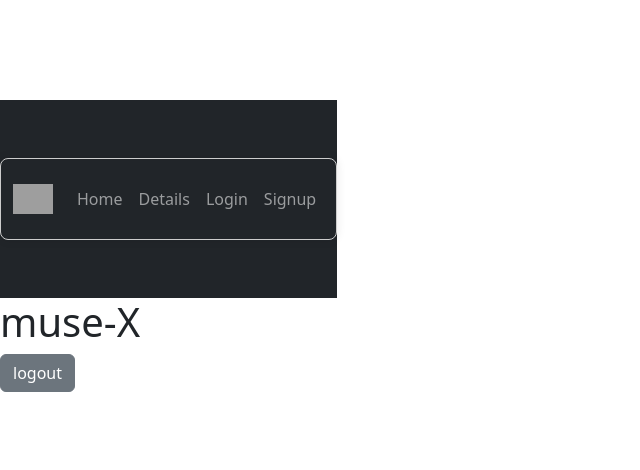
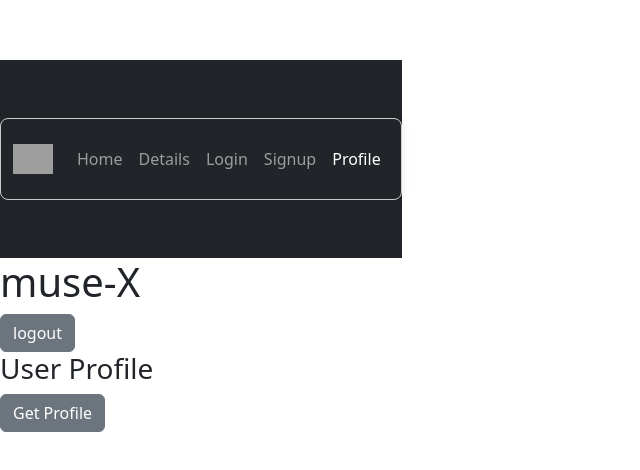
Before and after one commit to LauraI-S/MuseX, a React (Vite) app in the folder client/: page /profile in a window 1280 px wide. Shown: the part 154-624 px from the top of the page, without its empty margins (0-640 px from the left). Built offline with nearby package versions, Linux system fonts and the light colour scheme; grey boxes are pictures that could not be loaded.

Commit message:
creating user-profile on front- andbackend

```diff
--- a/client/src/App.tsx
+++ b/client/src/App.tsx
@@ -12,6 +12,7 @@ import Login from "./pages/Login";
 import DetailsCard from "./pages/DetailsCard";
 import { Button } from "react-bootstrap";
 import MyNavbar from "./components/MyNavbar";
+import Profile from "./pages/Profile";
 
 function App() {
   //ANCHOR start creating AuthContext!
@@ -61,6 +62,7 @@ function App() {
           <Route path="/details" element={<DetailsCard />} />
           <Route path="/signup" element={<SignUp />} />
           <Route path="/login" element={<Login logout={logout} />} />
+          <Route path="/profile" element={<Profile />} />
         </Routes>
       </Router>
     </>
--- a/client/src/components/MyNavbar.tsx
+++ b/client/src/components/MyNavbar.tsx
@@ -57,6 +57,13 @@ const MyNavbar = ({ user, logout }) => {
                 >
                   Signup
                 </Nav.Link>
+                <Nav.Link
+                  as={NavLink}
+                  to="/profile"
+                  onClick={() => setExpanded(false)}
+                >
+                  Profile
+                </Nav.Link>
               </>
             )}
           </Nav>
--- /dev/null
+++ b/client/src/pages/Profile.tsx
@@ -0,0 +1,63 @@
+import React, { useState } from "react";
+import { Button } from "react-bootstrap";
+
+type User = {
+  id: string;
+  email: string;
+  userName: string;
+  userImage: string;
+};
+
+type OkResponse = {
+  message: string;
+  user: User;
+};
+
+function Profile() {
+  const [user, setUser] = useState<User | null>(null);
+
+  const getProfile = async () => {
+    const token = localStorage.getItem("token");
+    if (!token) {
+      alert("you need log in");
+    }
+    if (token) {
+      const myHeaders = new Headers();
+      myHeaders.append("Authorization", `Bearer ${token}`);
+
+      const requestOptions = {
+        method: "GET",
+        headers: myHeaders,
+      };
+
+      fetch("http://localhost:4000/api/users/profile", requestOptions)
+        .then((response) => response.json())
+        .then((result: OkResponse) => {
+          setUser(result.user);
+          console.log("result", result);
+        })
+        .catch((error) => console.log("error", error));
+    }
+  };
+
+  return (
+    <div>
+      <h3>User Profile</h3>
+      <div>
+        <Button variant="secondary" onClick={getProfile}>
+          Get Profile
+        </Button>
+      </div>
+
+      {user && (
+        <img
+          src={user.userImage}
+          alt={`picture from user ${user.userName}`}
+          style={{ width: "200px" }}
+        />
+      )}
+    </div>
+  );
+}
+
+export default Profile;
```
Also changed, not shown: client/src/components/ProtectedRoute.tsx (added, +61 -0 lines), 1 other file (tests, documents, lock files or other folders).
